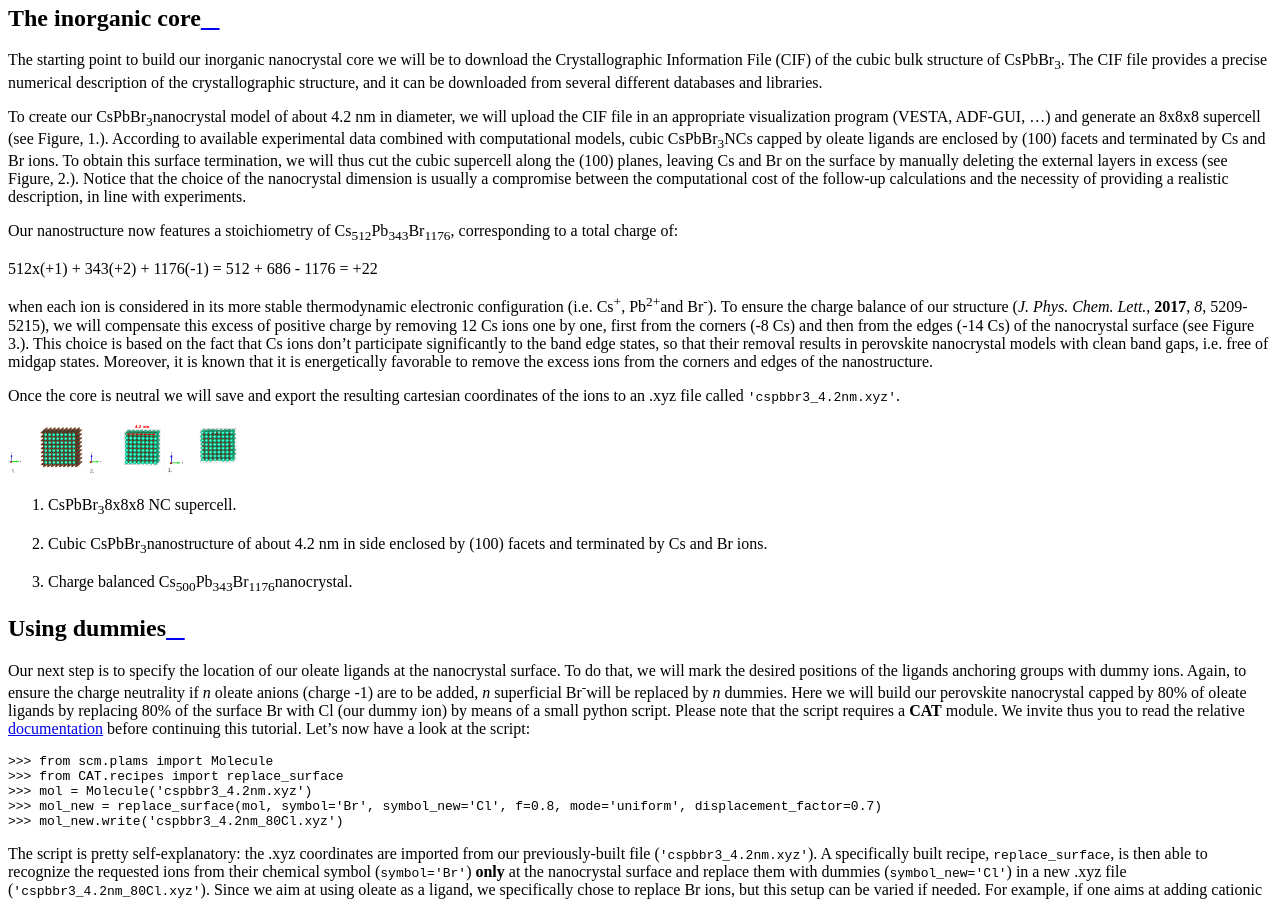
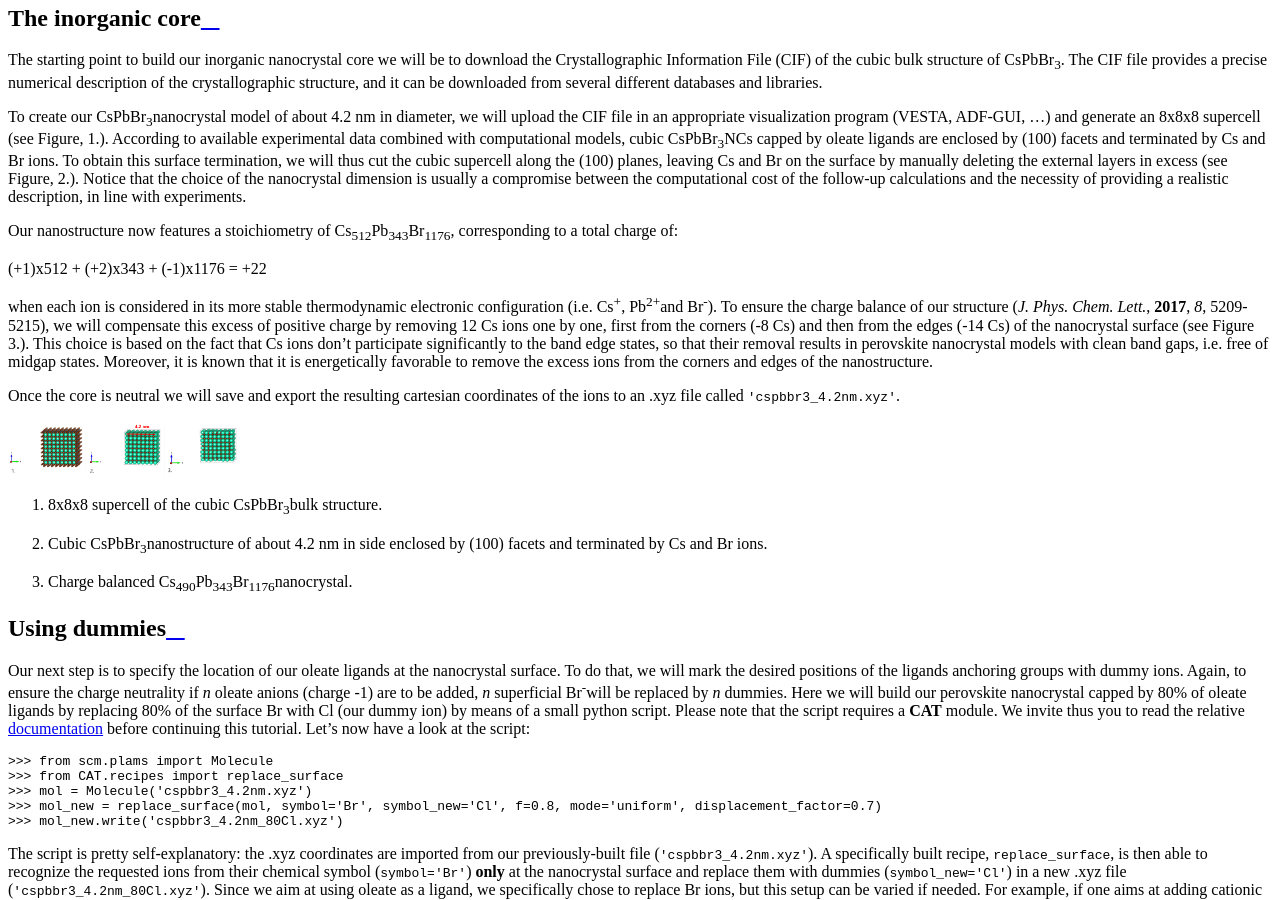
Before and after one commit to nlesc-nano/Tutorials, a Sphinx documentation site: the page built from docs/1_build_qd.rst, in a window 1280 px wide and 900 px high, scrolled down 480 px. Built offline with Sphinx 7.4.7 and the Read the Docs theme 2.0.0, drawn with Linux system fonts in a browser that asks for light colours.

Commit message:
Update 1_build_qd.rst

```diff
--- a/docs/1_build_qd.rst
+++ b/docs/1_build_qd.rst
@@ -13,7 +13,7 @@ Notice that the choice of the nanocrystal dimension is usually a compromise betw
 
 Our nanostructure now features a stoichiometry of Cs\ :sub:`512`\ Pb\ :sub:`343`\ Br\ :sub:`1176`\, corresponding to a total charge of:
 
-512x(+1) + 343(+2) + 1176(-1) = 512 + 686 - 1176 = +22
+(+1)x512 + (+2)x343 + (-1)x1176 = +22
 
 when each ion is considered in its more stable thermodynamic electronic configuration (i.e. Cs\ :sup:`+`\, Pb\ :sup:`2+`\ and Br\ :sup:`-`\).
 To ensure the charge balance of our structure (*J. Phys. Chem. Lett.*, **2017**, *8*, 5209-5215), we will compensate this excess of positive charge by removing 12 Cs ions one by one, first from the corners (-8 Cs) and then from the edges (-14 Cs) of the nanocrystal surface (see Figure 3.). This choice is based on the fact that Cs ions don't participate significantly to the band edge states, so that their removal results in perovskite nanocrystal models with clean band gaps, i.e. free of midgap states. Moreover, it is known that it is energetically favorable to remove the excess ions from the corners and edges of the nanostructure.
@@ -24,9 +24,9 @@ Once the core is neutral we will save and export the resulting cartesian coordin
   :scale: 15%
   :align: center
 
-1. CsPbBr\ :sub:`3`\ 8x8x8 NC supercell.
+1. 8x8x8 supercell of the cubic CsPbBr\ :sub:`3`\ bulk structure.
 2. Cubic CsPbBr\ :sub:`3`\ nanostructure of about 4.2 nm in side enclosed by (100) facets and terminated by Cs and Br ions.
-3. Charge balanced Cs\ :sub:`500`\ Pb\ :sub:`343`\ Br\ :sub:`1176`\ nanocrystal.
+3. Charge balanced Cs\ :sub:`490`\ Pb\ :sub:`343`\ Br\ :sub:`1176`\ nanocrystal.
 
 
 Using dummies
```
